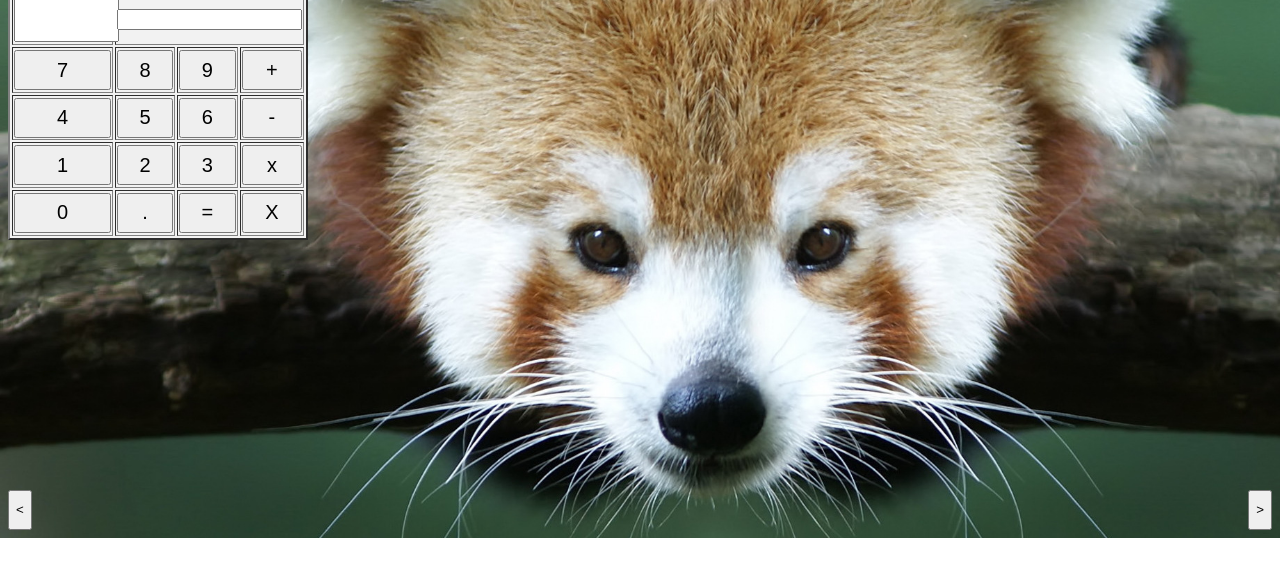
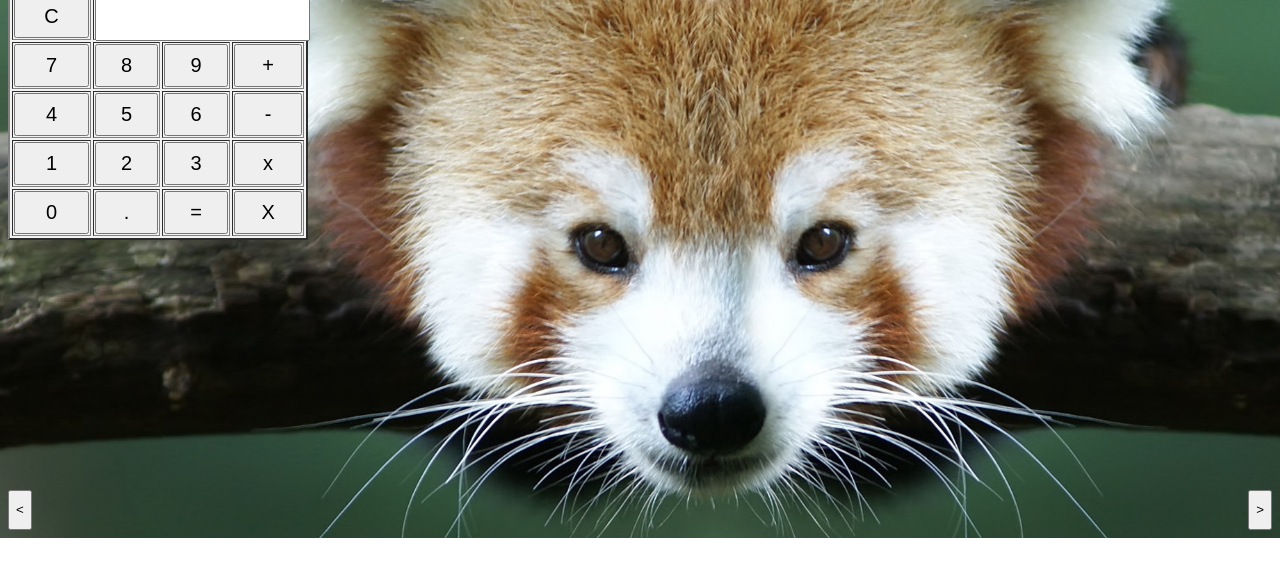
Before and after one commit to trcooper1996/Bing-Home-Page, a plain HTML site: page index.html in a window 1280 px wide. Shown: the part 213-800 px from the top of the page. Drawn offline with Linux system fonts and the light colour scheme.

Commit message:
calculatorStructure

```diff
--- a/BINGPAGE.css
+++ b/BINGPAGE.css
@@ -136,8 +136,17 @@ footer button{
 	background: #f2f2f2;
 }
 
-#button{
+#calculator #button{
 	width:100%;
-	height:40px;
+	height:100%;
 	font-size:20px;
 }
+
+#calculator #calcInput{
+	width: 100%;
+	height: 100%;
+}
+
+#clearButton{
+		width:75px;
+}
--- a/index.html
+++ b/index.html
@@ -91,14 +91,14 @@
 
 		<form name="calculator">
 			<table id="calculator" border=2>
-				<tr>
-					<td>
-						<input id="button" name="clear" >
+				<tr id="head">
+					<td id="clearButton">
+						<input id="button" type=button value="C" OnClick="FOOB">
 
 					</td>
 
 					<td colspan=3>
-						<input id ="calcInput" name="M" type="text">
+						<input id ="calcInput" name="input" type="text">
 
 					</td>
 
```
